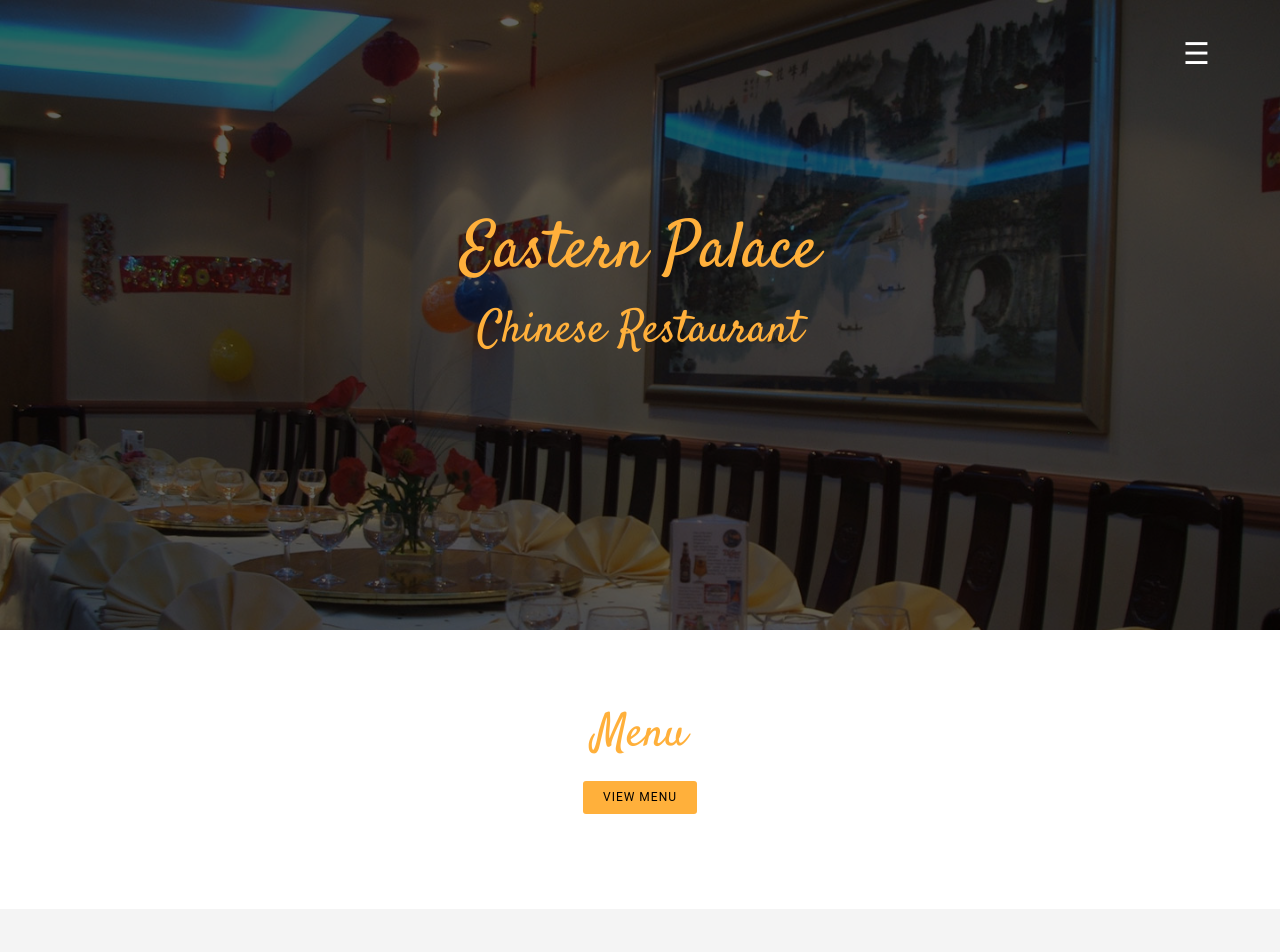
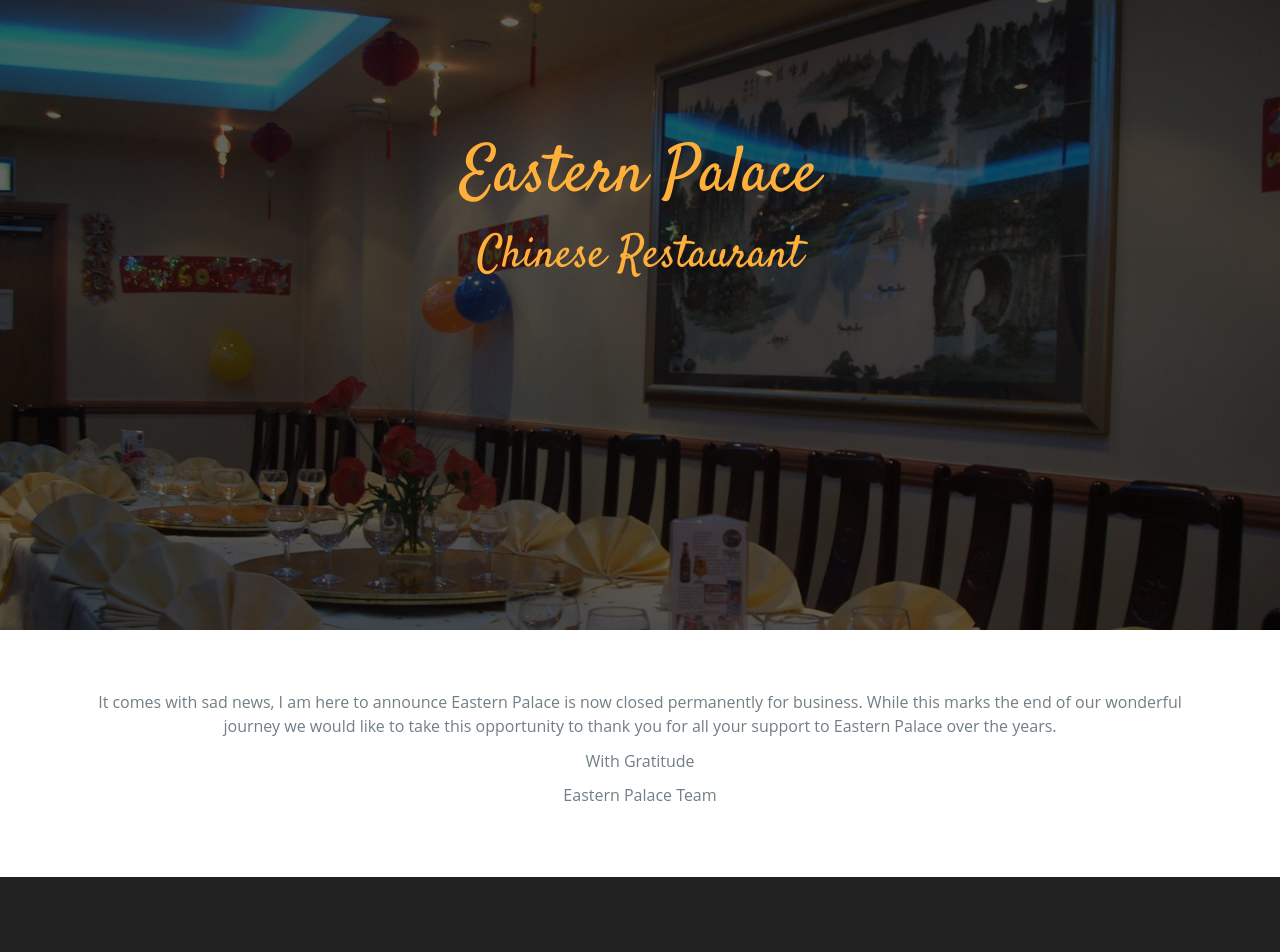
Before and after one commit to sourcier/eastern-palace, a website: page index.html in a window 1280 px wide. Shown: the top 952 px of the page. Drawn offline with Linux system fonts and the light colour scheme; a web font is replaced by a local one.

Commit message:
update homepage with closing down message

```diff
--- a/index.html
+++ b/index.html
@@ -18,17 +18,17 @@
   <!--banner-->
   <section id="banner">
     <div class="bg-color">
-      <header id="header">
+      <!-- <header id="header">
         <div class="container">
           <div id="mySidenav" class="sidenav">
             <a href="javascript:void(0)" class="closebtn" onclick="closeNav()">&times;</a>
             <a href="#menu-list">Menu</a>
             <a href="#contact">Order</a>
-          </div>
+          </div> -->
           <!-- Use any element to open the sidenav -->
-          <span onclick="openNav()" class="pull-right menu-icon">☰</span>
+          <!-- <span onclick="openNav()" class="pull-right menu-icon">☰</span>
         </div>
-      </header>
+      </header> -->
       <div class="container">
         <div class="row">
           <div class="inner text-center">
@@ -40,8 +40,9 @@
     </div>
   </section>
   <!-- / banner -->
+
   <!-- menu -->
-  <section id="menu-list" class="section-padding">
+  <!-- <section id="menu-list" class="section-padding">
     <div class="container">
       <div class="row">
         <div class="col-md-12 text-center marb-35">
@@ -50,10 +51,11 @@
         </div>
       </div>
     </div>
-  </section>
+  </section> -->
   <!--/ menu -->
+
   <!-- contact -->
-  <section id="contact" class="section-padding">
+  <!-- <section id="contact" class="section-padding">
     <div class="container">
       <div class="row">
         <div class="col-md-12 text-center">
@@ -100,8 +102,25 @@
         </div>
       </div>
     </div>
+  </section> -->
+  <!-- / contact -->
+
+  <!-- goodbye -->
+  <section id="goodbye" class="section-padding">
+    <div class="container">
+      <div class="row">
+        <div class="col-md-12 text-center">
+          <p>It comes with sad news, I am here to announce Eastern Palace is now closed permanently for business. While
+            this marks the end of our wonderful journey we would like to take this opportunity to thank you for all your support to
+            Eastern Palace over the years.</p>
+          <p>With Gratitude</p>
+          <p>Eastern Palace Team</p>
+        </div>
+      </div>
+    </div>
   </section>
   <!-- / contact -->
+
   <!-- footer -->
   <footer class="footer text-center">
     <div class="footer-top">
```
